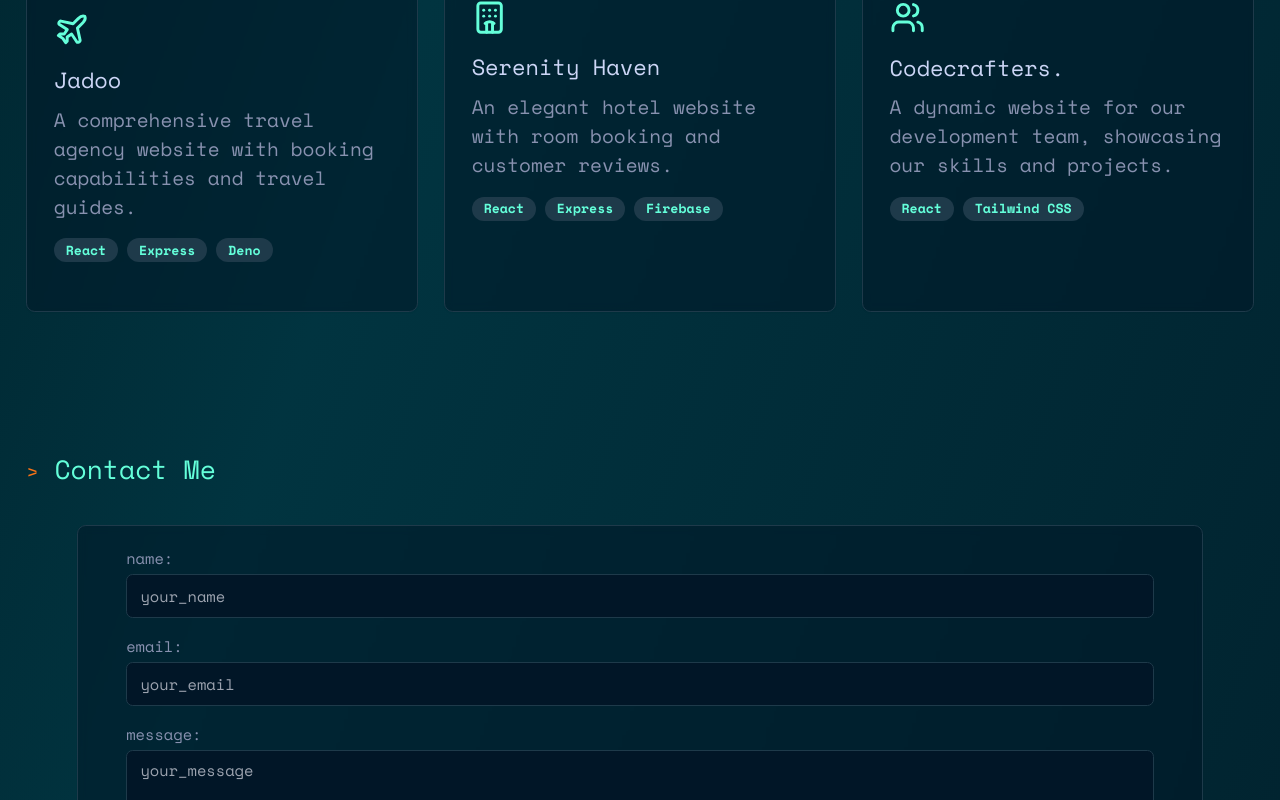
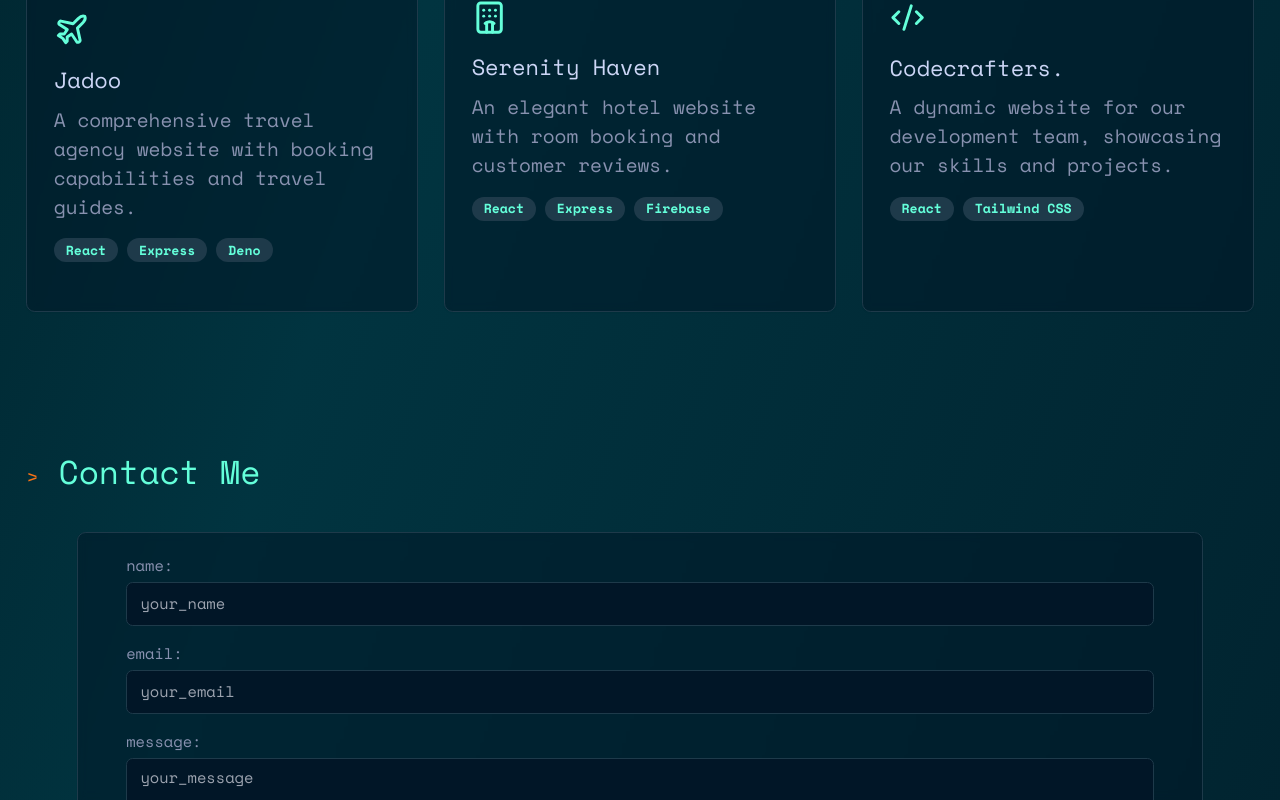
Before and after one commit to SOf1AN3/Portfolio, a React (Vite) app: page / in a window 1280 px wide. Shown: the part 2433-3233 px from the top of the page. Built offline with nearby package versions, Linux system fonts and the light colour scheme; a web font is replaced by a local one.

Commit message:
Editing the codecrafters icon

```diff
--- a/src/App.jsx
+++ b/src/App.jsx
@@ -6,7 +6,7 @@ import { Card, CardContent } from './components/Card';
 import { Badge } from './components/Badge';
 import { Input } from './components/Input';
 import { Textarea } from './components/Textarea';
-import { Github, Linkedin, ShoppingBag, Laptop, Megaphone, Plane, Hotel, Users, Facebook, Instagram, Menu, X } from 'lucide-react';
+import { Github, Linkedin, ShoppingBag, Laptop, Megaphone, Plane, Hotel, CodeXml, Facebook, Instagram, Menu, X } from 'lucide-react';
 import './App.css';
 
 import Cloth from './assets/shop-co.png';
@@ -153,7 +153,7 @@ function App() {
       image: HotelLanding
     },
     {
-      icon: Users,
+      icon: CodeXml,
       title: "Codecrafters.",
       description: "A dynamic website for our development team, showcasing our skills and projects.",
       technologies: ["React", "Tailwind CSS"],
@@ -389,7 +389,7 @@ function App() {
           className="mb-32"
           id="contact"
         >
-          <motion.h2 variants={fadeIn} className="text-2xl text-[#64ffda] mb-8">
+          <motion.h2 variants={fadeIn} className="text-3xl text-[#64ffda] mb-8">
             <span className="text-[#f97316]">&gt;</span> Contact Me
           </motion.h2>
           <motion.div variants={fadeIn}>
```
